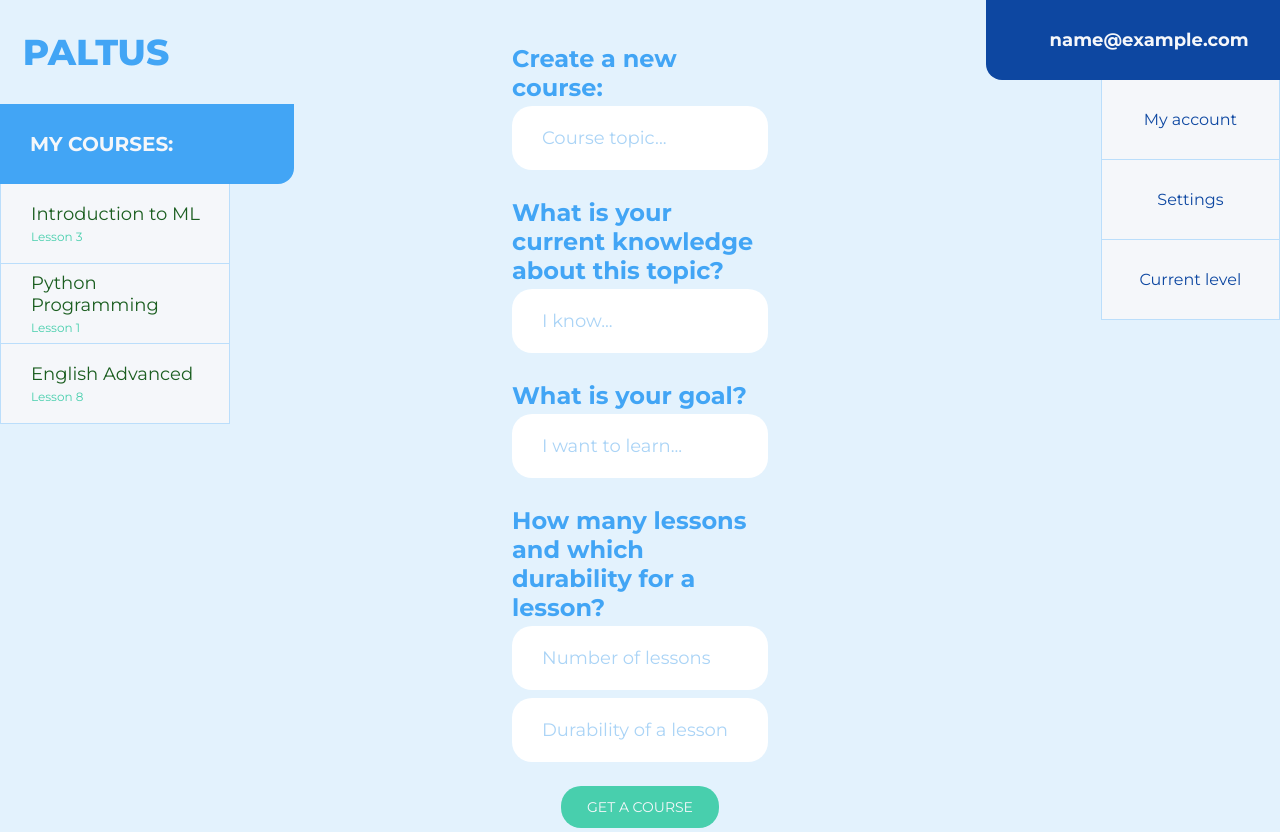
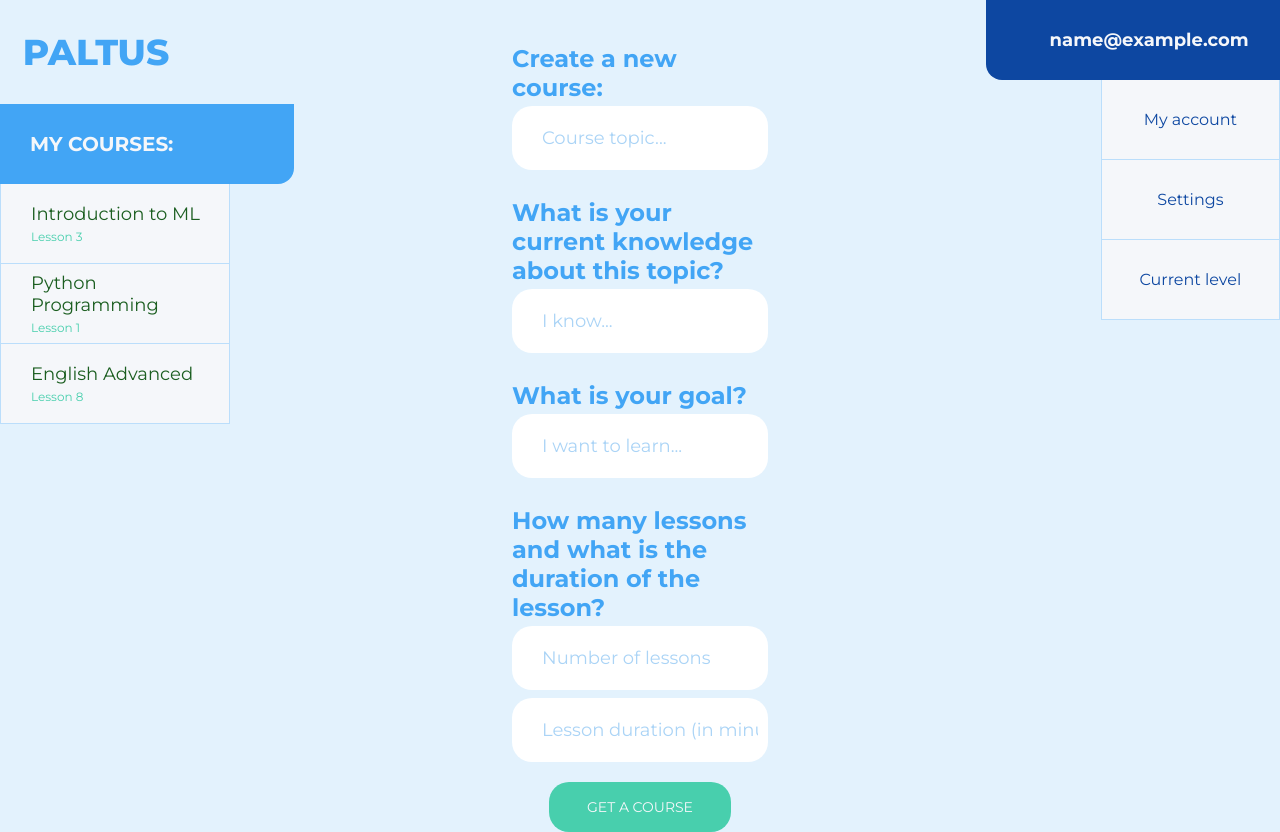
Before and after one commit to IU-Capstone-Project-2025/PALTUS, a Vue app in the folder frontend/: page /create_course in a window 1280 px wide. Built offline with nearby package versions, Linux system fonts and the light colour scheme; sample sign-in values are in the browser's storage.

Commit message:
fix: layout of course creation page

```diff
--- a/frontend/src/views/CourseCreationView.vue
+++ b/frontend/src/views/CourseCreationView.vue
@@ -15,7 +15,7 @@ const name = ref('');
 const currentSkills = ref('');
 const goal = ref('');
 const lessonsNum = ref('');
-const durability = ref('');
+const duration = ref('');
 
 const inputs = ref([
       {
@@ -31,7 +31,7 @@ const inputs = ref([
         placeholder: 'I want to learn...',
         model: goal,
       }, {
-        question: 'How many lessons and which durability for a lesson?',
+        question: 'How many lessons and what is the duration of the lesson?',
         placeholder: 'Number of lessons',
         model: lessonsNum,
       }
@@ -53,11 +53,9 @@ const inputs = ref([
         <BaseInput :placeholder="inp.placeholder" v-model="inp.model"/>
       </div>
       <div class="question" style="margin-top: 1vh">
-        <BaseInput placeholder="Durability of a lesson" v-model="durability"/>
+        <BaseInput placeholder="Lesson duration (in minutes)" v-model="duration"/>
       </div>
-      <div class="get-course">
-        <ButtonGreen title="GET A COURSE" />
-      </div>
+      <ButtonGreen title="GET A COURSE" class="increased-size" />
     </section>
     <section class="right">
       <Account />
@@ -97,7 +95,8 @@ const inputs = ref([
   width: 30vw;
 }
 
-.get-course {
-  margin-top: 3vh;
+.increased-size {
+  margin-top: 2.5vh;
+  padding: 2vh 3vw;
 }
 </style>
```
